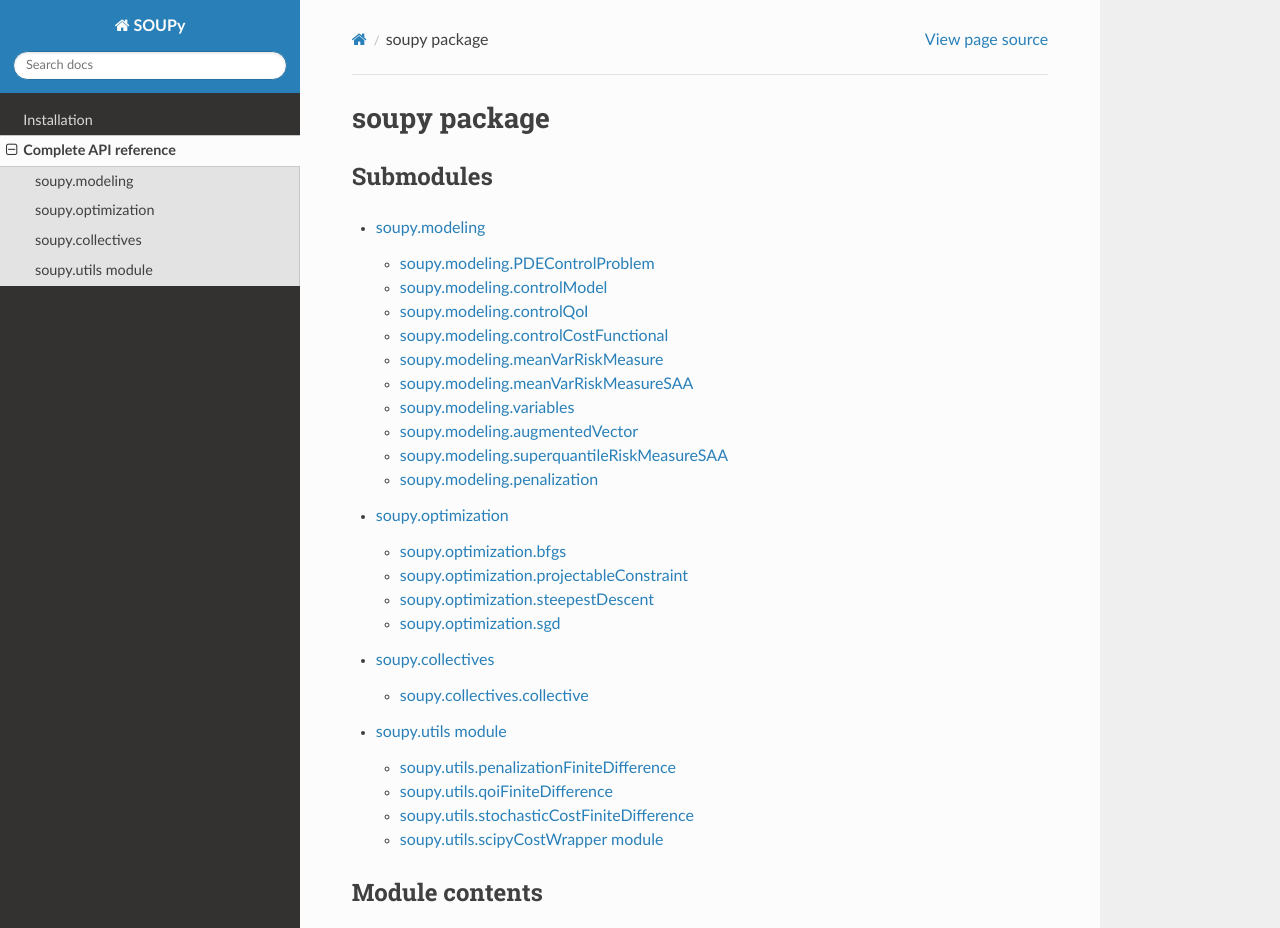
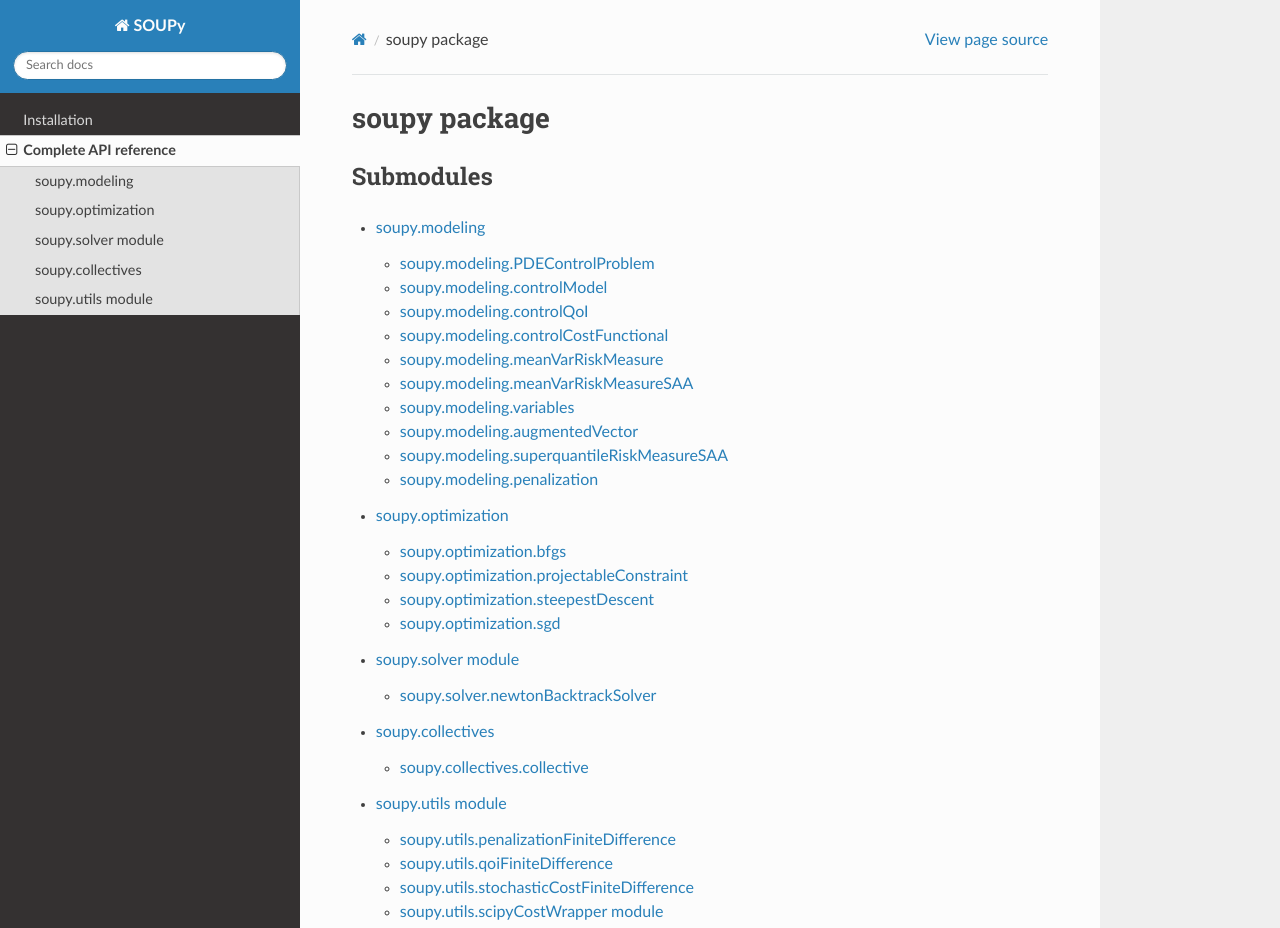
Before and after one commit to hippylib/soupy, a Sphinx documentation site: the page built from doc/soupy.rst, in a window 1280 px wide and 1293 px high, cut to the strip 0-928 px from the top of the window. Built offline with Sphinx 7.4.7 and the Read the Docs theme 2.0.0, drawn with Linux system fonts in a browser that asks for light colours.

Commit message:
added docstrings

```diff
--- a/doc/soupy.rst
+++ b/doc/soupy.rst
@@ -8,6 +8,7 @@ Submodules
 
     soupy.modeling
     soupy.optimization
+    soupy.solver
     soupy.collectives
     soupy.utils
 
--- /dev/null
+++ b/doc/soupy.solver.rst
@@ -0,0 +1,10 @@
+soupy.solver module
+=========================
+
+soupy.solver.newtonBacktrackSolver
+-----------------------------------------------
+
+.. automodule:: soupy.solver.newtonBacktrackSolver
+    :members:
+    :undoc-members:
+    :show-inheritance:
```
Also changed, not shown: 1 other file.
